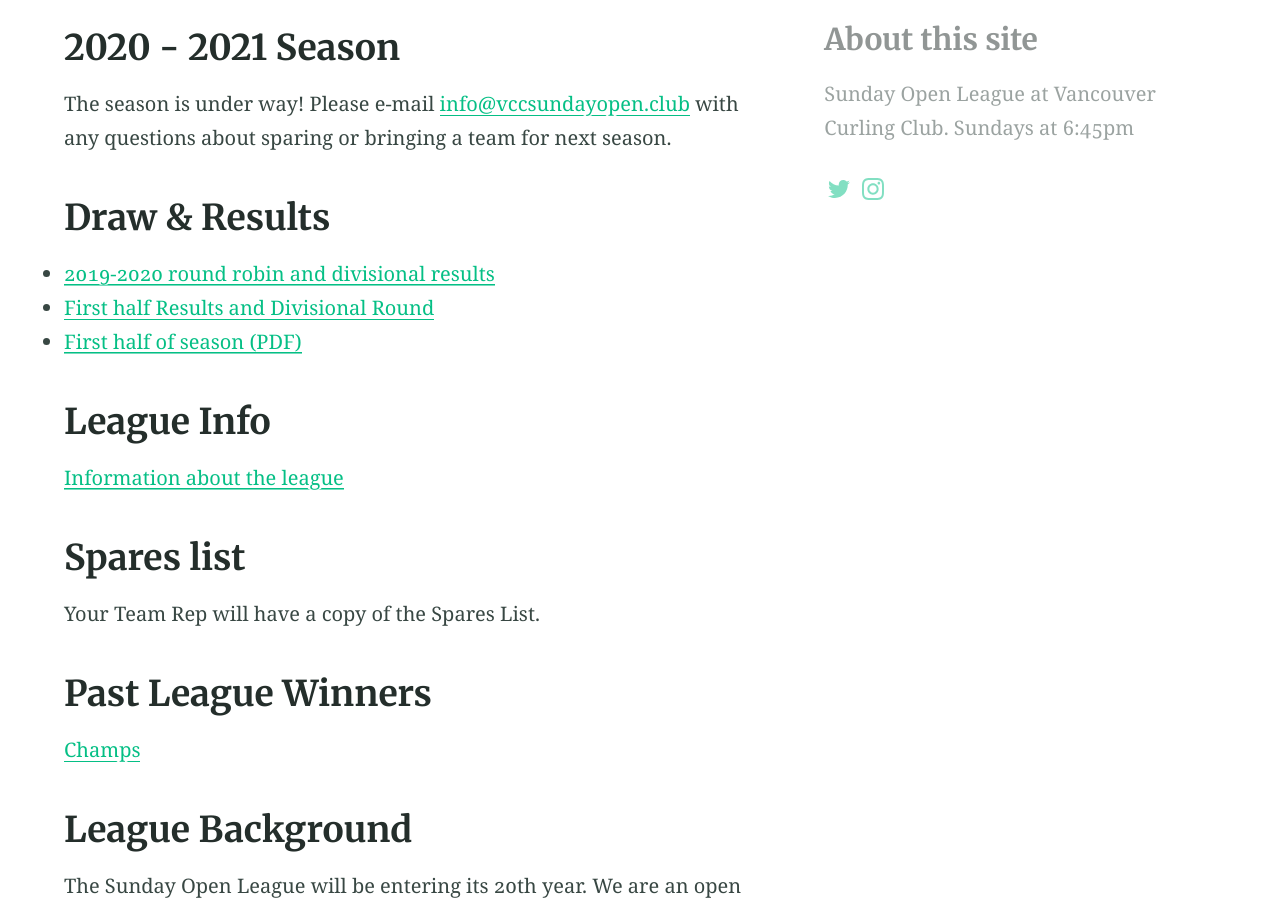
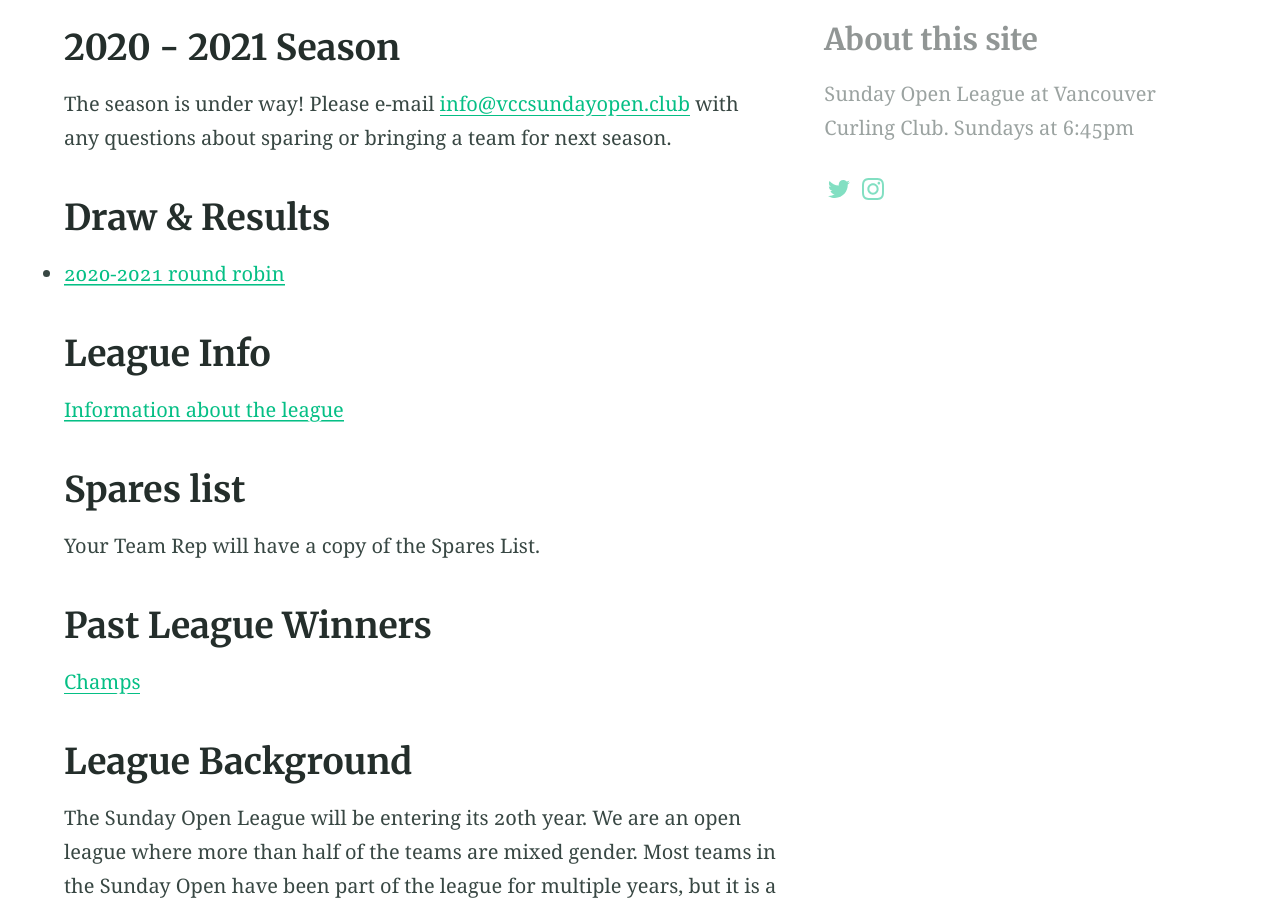
Before and after one commit to adsgray/testsite, a Jekyll site: the page built from index.md, in a window 1280 px wide and 900 px high, scrolled down 747 px. Built offline with Jekyll 4.4.1, drawn with Linux system fonts in a browser that asks for light colours.

Commit message:
Update index.md

```diff
--- a/index.md
+++ b/index.md
@@ -15,9 +15,7 @@ aside: true
 The season is under way! Please e-mail [info@vccsundayopen.club](mailto:info@vccsundayopen.club) with any questions about sparing or bringing a team for next season.
 
 ## Draw & Results
-* [2019-2020 round robin and divisional results](assets/SUNDAY_2020_AGGREGATE_RESULTS.pdf)
-* [First half Results and Divisional Round](assets/sunday_open_divisional_2020.pdf)
-* [First half of season (PDF)](assets/SUNDAY_LEAGUE_DRAW_2019_2020.pdf)
+* [2020-2021 round robin](assets/2021-22_Sunday_Open_Draw_1.pdf)
 
 ## League Info
 [Information about the league](leagueinfo.html)
```
